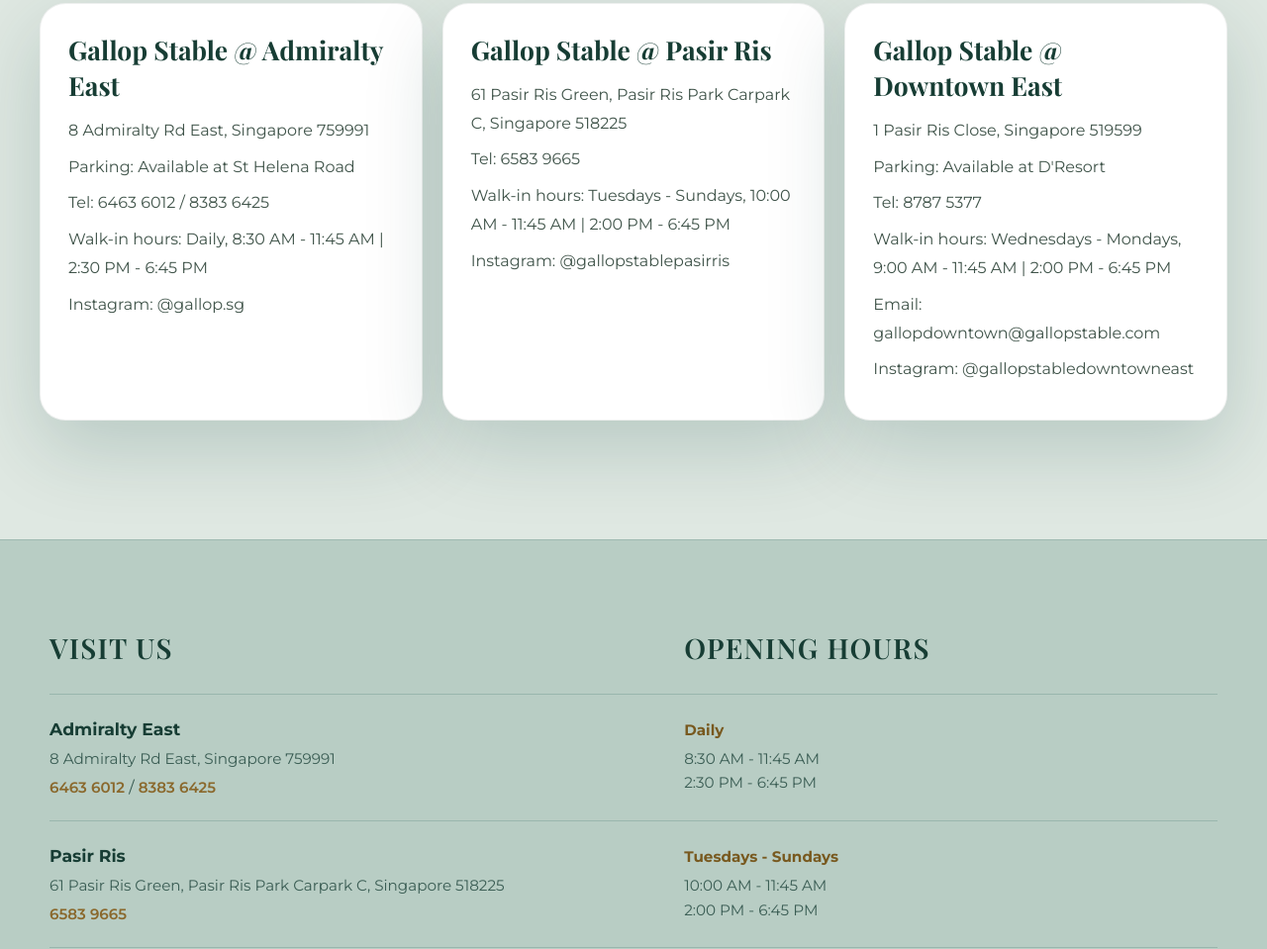
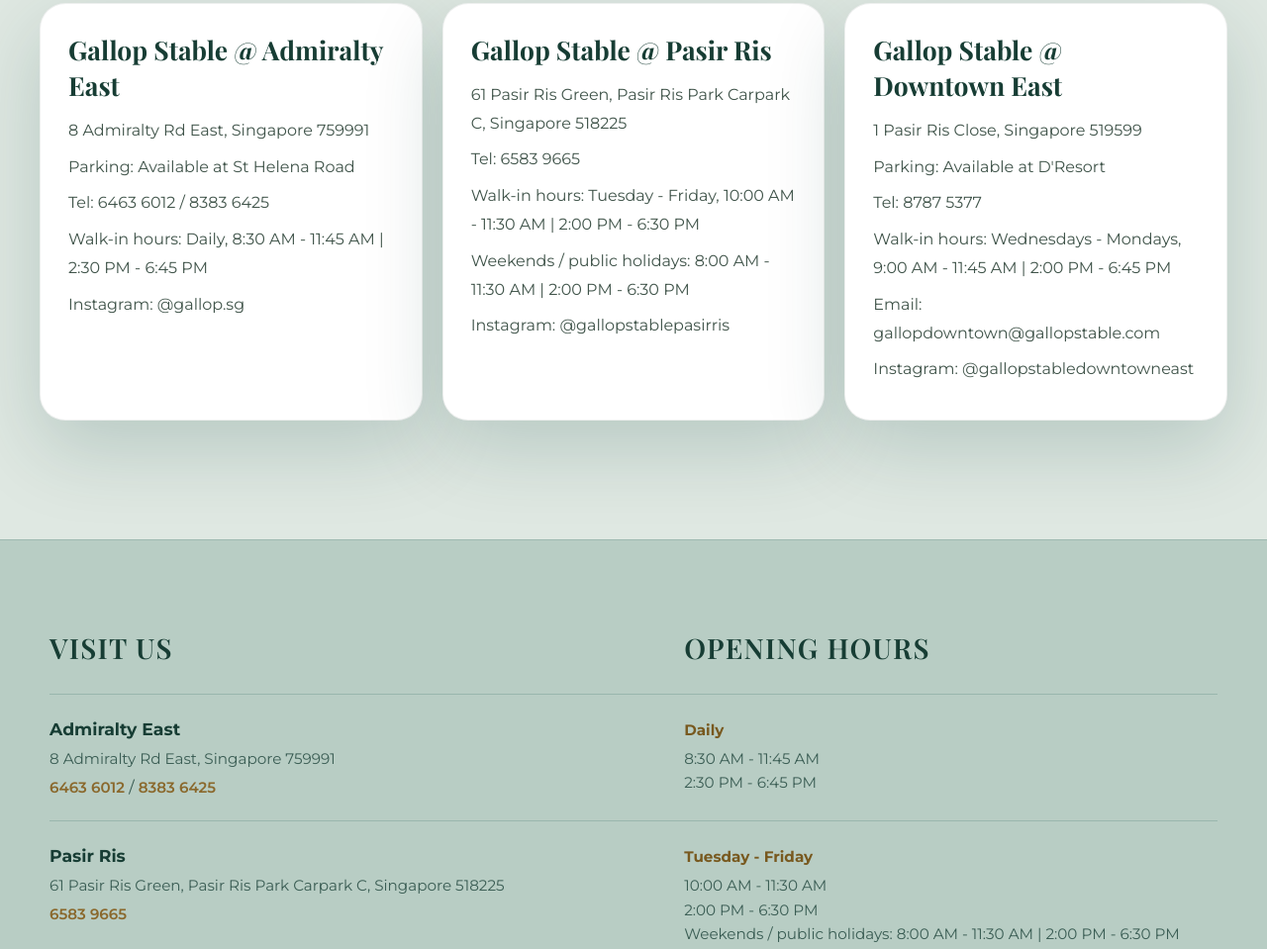
Before and after one commit to vivienne1303/Gallop.sg, a plain HTML site: page pages/gallopsg/contact.html in a window 1280 px wide. Shown: the part 1976-2935 px from the top of the page at 99% size. Drawn offline with nearby package versions, Linux system fonts and the light colour scheme.

```diff
--- a/admin/config.yml
+++ b/admin/config.yml
@@ -53,6 +53,7 @@
               - { label: Days, name: days, widget: string }
               - { label: Morning Hours, name: morning_hours, widget: string }
               - { label: Afternoon Hours, name: afternoon_hours, widget: string }
+              - { label: Additional Hours, name: additional_hours, widget: string, required: false, hint: "Use this when weekends or public holidays have different hours." }
               - { label: Map URL, name: map_url, widget: string }
               - { label: Email, name: email, widget: string, required: false }
               - { label: Instagram, name: instagram, widget: string, required: false }
--- a/content/site.json
+++ b/content/site.json
@@ -59,12 +59,13 @@
     {
       "name": "Gallop Stable @ Pasir Ris",
       "map_url": "https://maps.app.goo.gl/AuM9Wis6vVBBnEHq8",
-      "afternoon_hours": "2:00 PM - 6:45 PM",
+      "afternoon_hours": "2:00 PM - 6:30 PM",
       "phone": "6583 9665",
       "instagram": "@gallopstablepasirris",
-      "morning_hours": "10:00 AM - 11:45 AM",
+      "morning_hours": "10:00 AM - 11:30 AM",
       "address": "61 Pasir Ris Green, Pasir Ris Park Carpark C, Singapore 518225",
-      "days": "Tuesdays - Sundays",
+      "days": "Tuesday - Friday",
+      "additional_hours": "Weekends / public holidays: 8:00 AM - 11:30 AM | 2:00 PM - 6:30 PM",
       "id": "pasir-ris"
     },
     {
--- a/js/script.js
+++ b/js/script.js
@@ -309,7 +309,7 @@
         <div class="contact-cards">
           <a class="info-card reveal" href="https://maps.app.goo.gl/V8sWLNMiteq4PYPT7" target="_blank" rel="noopener noreferrer"><h3>Gallop Stable @ Admiralty</h3><p>8 Admiralty Rd East, Singapore 759991</p><p><strong>Parking:</strong> Available at St Helena Road</p><p><strong>Tel:</strong> 6463 6012 / 8383 6425</p><p><strong>Walk-in hours:</strong> Daily, 8:30 AM - 12:00 PM | 2:30 PM - 7:00 PM</p><p><strong>Instagram:</strong> @gallop.sg</p></a>
           ${shouldShowAdmiraltyOnly() ? '' : `
-            <a class="info-card reveal" href="https://maps.app.goo.gl/AuM9Wis6vVBBnEHq8" target="_blank" rel="noopener noreferrer"><h3>Gallop Stable @ Pasir Ris</h3><p>61 Pasir Ris Green, Pasir Ris Park Carpark C, Singapore 518225</p><p><strong>Tel:</strong> 6583 9665</p><p><strong>Walk-in hours:</strong> Tuesdays - Sundays, 10:00 AM - 11:30 AM | 2:00 PM - 6:30 PM</p><p><strong>Instagram:</strong> @gallopstablepasirris</p></a>
+            <a class="info-card reveal" href="https://maps.app.goo.gl/AuM9Wis6vVBBnEHq8" target="_blank" rel="noopener noreferrer"><h3>Gallop Stable @ Pasir Ris</h3><p>61 Pasir Ris Green, Pasir Ris Park Carpark C, Singapore 518225</p><p><strong>Tel:</strong> 6583 9665</p><p><strong>Walk-in hours:</strong> Tuesday - Friday, 10:00 AM - 11:30 AM | 2:00 PM - 6:30 PM</p><p><strong>Weekends / public holidays:</strong> 8:00 AM - 11:30 AM | 2:00 PM - 6:30 PM</p><p><strong>Instagram:</strong> @gallopstablepasirris</p></a>
             <a class="info-card reveal" href="https://maps.app.goo.gl/nSNznPFzbHDDyW5v7" target="_blank" rel="noopener noreferrer"><h3>Gallop Stable @ Downtown East</h3><p>1 Pasir Ris Close, Singapore 519599</p><p><strong>Parking:</strong> Available at D'Resort</p><p><strong>Tel:</strong> 8787 5377</p><p><strong>Walk-in hours:</strong> Daily, 9:00 AM - 12:00 PM | 2:00 PM - 7:00 PM</p><p><strong>Email:</strong> gallopdowntown@gallopstable.com</p><p><strong>Instagram:</strong> @gallopstabledowntowneast</p></a>
           `}
         </div>
@@ -686,9 +686,12 @@
             <a href="tel:+6565839665">6583 9665</a>
           </div>
           <div class="footer-location-hours">
-            <p class="footer-days">Tuesdays - Sundays</p>
-            <p>10:00 AM - 11:45 AM</p>
-            <p>2:00 PM - 6:45 PM</p>
+            <p class="footer-days">Tuesday - Friday</p>
+            <p>10:00 AM - 11:30 AM</p>
+            <p>2:00 PM - 6:30 PM</p>
+            <p>Weekends / public holidays</p>
+            <p>8:00 AM - 11:30 AM</p>
+            <p>2:00 PM - 6:30 PM</p>
           </div>
         </article>
 
@@ -870,6 +873,7 @@
         location.parking && `Parking: ${location.parking}`,
         `Tel: ${location.phone}`,
         `Walk-in hours: ${location.days}, ${location.morning_hours} | ${location.afternoon_hours}`,
+        location.additional_hours,
         location.email && `Email: ${location.email}`,
         location.instagram && `Instagram: ${location.instagram}`
       ].filter(Boolean);
@@ -900,7 +904,10 @@
     if (heading) heading.textContent = location.name.replace('Gallop Stable @ ', '');
     if (address) address.textContent = location.address;
     if (hours) {
-      hours.innerHTML = `<p class="footer-days">${escapeCmsText(location.days)}</p><p>${escapeCmsText(location.morning_hours)}</p><p>${escapeCmsText(location.afternoon_hours)}</p>`;
+      const additionalHours = location.additional_hours
+        ? `<p>${escapeCmsText(location.additional_hours)}</p>`
+        : '';
+      hours.innerHTML = `<p class="footer-days">${escapeCmsText(location.days)}</p><p>${escapeCmsText(location.morning_hours)}</p><p>${escapeCmsText(location.afternoon_hours)}</p>${additionalHours}`;
     }
   });
 
@@ -911,7 +918,7 @@
 const loadCmsContent = async () => {
   if (window.location.protocol === 'file:') return;
 
-  const contentPath = rootAsset('content/site.json');
+  const contentPath = `${rootAsset('content/site.json')}?v=${Date.now()}`;
 
   try {
     const response = await fetch(contentPath, { cache: 'no-cache' });
--- a/pages/gallopsg/contact.html
+++ b/pages/gallopsg/contact.html
@@ -73,7 +73,7 @@
         </div>
         <div class="contact-cards">
           <a class="info-card reveal" href="https://maps.app.goo.gl/V8sWLNMiteq4PYPT7" target="_blank" rel="noopener noreferrer"><h3>Gallop Stable @ Admiralty</h3><p>8 Admiralty Rd East, Singapore 759991</p><p><strong>Parking:</strong> Available at St Helena Road</p><p><strong>Tel:</strong> 6463 6012 / 8383 6425</p><p><strong>Walk-in hours:</strong> Daily, 8:30 AM - 12:00 PM | 2:30 PM - 7:00 PM</p><p><strong>Instagram:</strong> @gallop.sg</p></a>
-          <a class="info-card reveal" href="https://maps.app.goo.gl/AuM9Wis6vVBBnEHq8" target="_blank" rel="noopener noreferrer"><h3>Gallop Stable @ Pasir Ris</h3><p>61 Pasir Ris Green, Pasir Ris Park Carpark C, Singapore 518225</p><p><strong>Tel:</strong> 6583 9665</p><p><strong>Walk-in hours:</strong> Tuesdays - Sundays, 10:00 AM - 11:30 AM | 2:00 PM - 6:30 PM</p><p><strong>Instagram:</strong> @gallopstablepasirris</p></a>
+          <a class="info-card reveal" href="https://maps.app.goo.gl/AuM9Wis6vVBBnEHq8" target="_blank" rel="noopener noreferrer"><h3>Gallop Stable @ Pasir Ris</h3><p>61 Pasir Ris Green, Pasir Ris Park Carpark C, Singapore 518225</p><p><strong>Tel:</strong> 6583 9665</p><p><strong>Walk-in hours:</strong> Tuesday - Friday, 10:00 AM - 11:30 AM | 2:00 PM - 6:30 PM</p><p><strong>Weekends / public holidays:</strong> 8:00 AM - 11:30 AM | 2:00 PM - 6:30 PM</p><p><strong>Instagram:</strong> @gallopstablepasirris</p></a>
           <a class="info-card reveal" href="https://maps.app.goo.gl/nSNznPFzbHDDyW5v7" target="_blank" rel="noopener noreferrer"><h3>Gallop Stable @ Downtown East</h3><p>1 Pasir Ris Close, Singapore 519599</p><p><strong>Parking:</strong> Available at D'Resort</p><p><strong>Tel:</strong> 8787 5377</p><p><strong>Walk-in hours:</strong> Daily, 9:00 AM - 12:00 PM | 2:00 PM - 7:00 PM</p><p><strong>Email:</strong> gallopdowntown@gallopstable.com</p><p><strong>Instagram:</strong> @gallopstabledowntowneast</p></a>
           <!-- <a class="info-card reveal" href="https://www.google.com/maps/search/?api=1&query=2%20Netheravon%20Road%20Singapore%20508503" target="_blank" rel="noopener noreferrer"><h3>Gallop Bowl @ Civil Service Club</h3><p>2 Netheravon Road, Singapore 508503</p><p><strong>Tel:</strong> 6016 1699</p><p><strong>Email:</strong> enquiry@gallopbowl.com</p></a>
           <a class="info-card reveal" href="https://www.google.com/maps/search/?api=1&query=511%20Upper%20Jurong%20Road%20%2302-01%20Singapore%20638366" target="_blank" rel="noopener noreferrer"><h3>Gallop Billiards @ D'Arena</h3><p>511 Upper Jurong Road, #02-01, Singapore 638366</p><p><strong>Tel:</strong> 6983 9686</p><p><strong>Email:</strong> enquiry@gallopbilliards.com</p></a> -->
```
